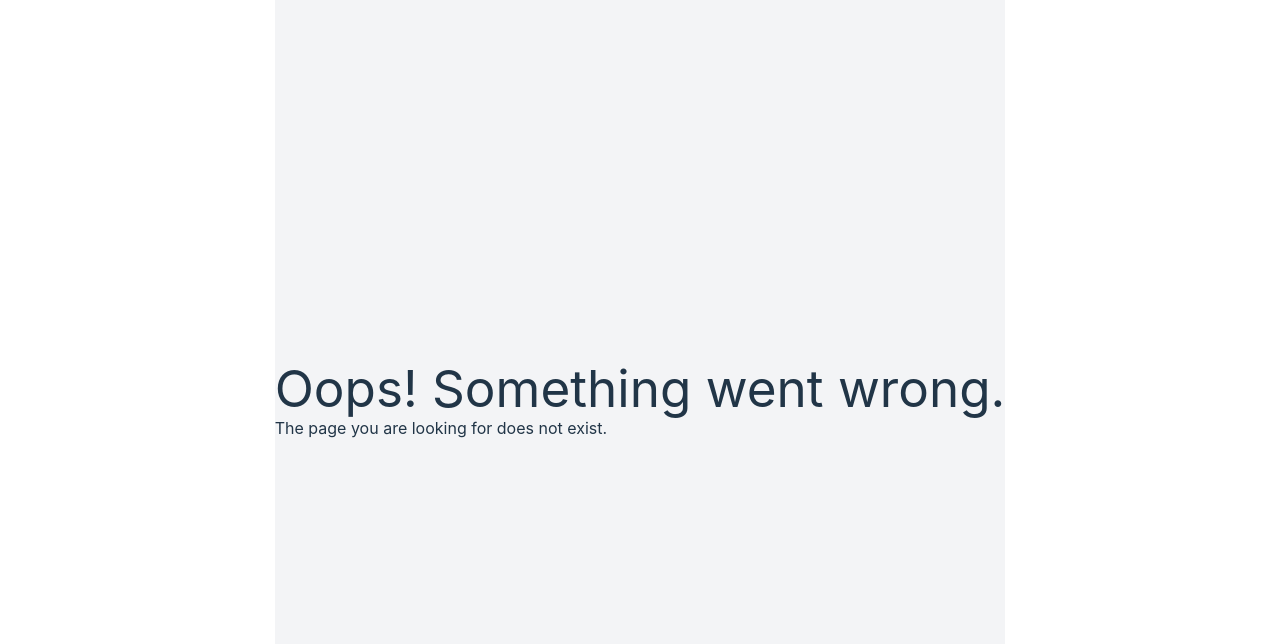
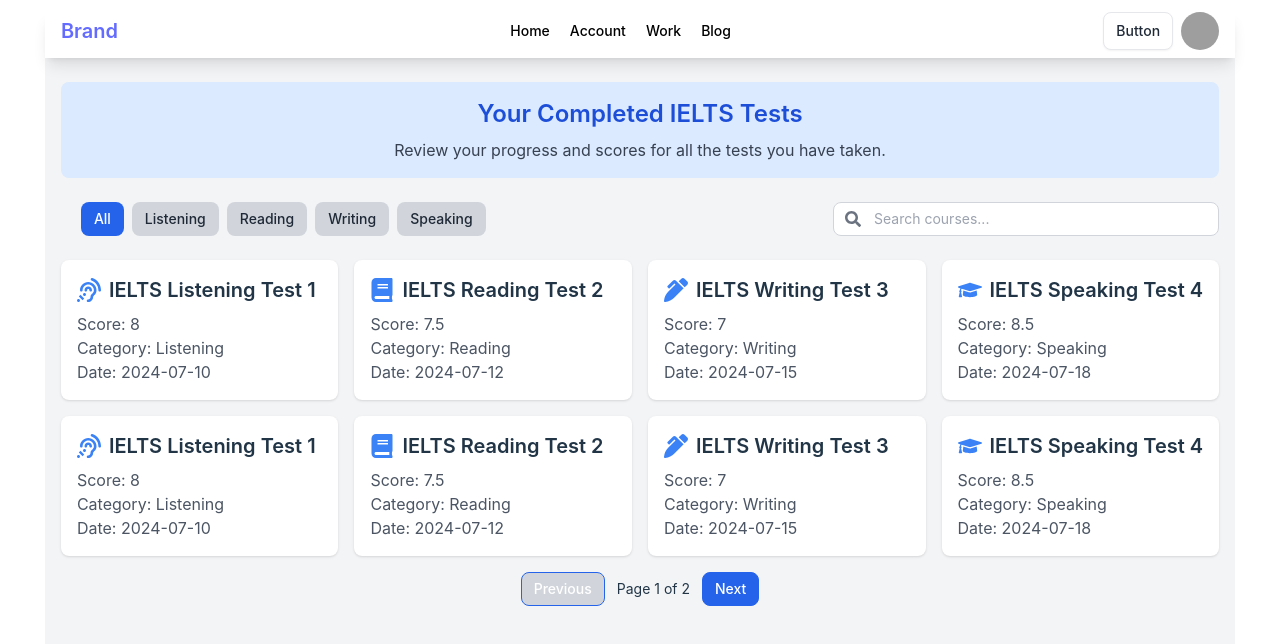
Before and after one commit to lechieulong/TutorMe_UI_v1, a React (Vite) app: page /testlist in a window 1280 px wide. Shown: the top 644 px of the page. Built offline with nearby package versions, Linux system fonts and the light colour scheme; grey boxes are pictures that could not be loaded.

Commit message:
Add Test UI

```diff
--- a/src/App.jsx
+++ b/src/App.jsx
@@ -15,6 +15,8 @@
 import LiveStream from "./pages/LiveStream";
 import MetorInfor from "./pages/Mentor/MentorInforTest";
 import CourseList from "./pages/Course/CourseList";
+import TestList from "./pages/User/TestList";
+// import CourseDetail from './CourseDetail';
 import "preline";
 
 const App = () => {
@@ -50,6 +52,10 @@
 
           {/* Course */}
           <Route path="/courselist" element={<CourseList />} />
+          {/* <Route path="/courses/:courseId" element={<CourseDetail />} /> */}
+
+          {/* List test that User did */}
+          <Route path="/testlist" element={<TestList />} />
 
         </Routes>
       </Router>
--- a/src/pages/Course/CourseList.jsx
+++ b/src/pages/Course/CourseList.jsx
@@ -1,5 +1,5 @@
 import React, { useState, useMemo } from 'react';
-import { FaBook, FaSurprise , FaGraduationCap, FaChalkboardTeacher, FaAssistiveListeningSystems, FaPenAlt, FaSearch } from 'react-icons/fa';
+import { FaBook, FaSurprise , FaAssistiveListeningSystems, FaPenAlt } from 'react-icons/fa';
 import MainLayout from '../../layout/MainLayout';
 import Filter from './components/Filter';
 import CourseCard from './components/CourseCard';
--- a/src/pages/Course/components/CourseCard.jsx
+++ b/src/pages/Course/components/CourseCard.jsx
@@ -1,8 +1,9 @@
 import React from 'react';
+import { Link } from 'react-router-dom';
 
-const CourseCard = ({ title, description, category, icon, teacher }) => {
+const CourseCard = ({ title, description, category, icon, teacher, courseId }) => {
     return (
-        <div className="bg-white shadow-md rounded-lg p-4 flex flex-col items-center">
+        <Link to={`/courses/${courseId}`} className="bg-white shadow-md rounded-lg p-4 flex flex-col items-center hover:bg-gray-100 transition-all">
             <div className="text-2xl mb-2">
                 {icon}
             </div>
@@ -12,7 +13,7 @@
             <div className="text-sm text-gray-600">
                 <span className="font-semibold">Teacher: </span>{teacher}
             </div>
-        </div>
+        </Link>
     );
 };
 
--- /dev/null
+++ b/src/pages/User/TestList.jsx
@@ -0,0 +1,117 @@
+import React, { useState, useMemo } from 'react';
+import { FaPenAlt, FaBook, FaGraduationCap, FaAssistiveListeningSystems } from 'react-icons/fa';
+import MainLayout from '../../layout/MainLayout';
+import Filter from './components/Filter'; // Assume you have a Filter component
+import TestCard from './components/TestCard'; // Create a similar card component for the test data
+
+const UserTests = () => {
+    const [selectedCategory, setSelectedCategory] = useState('All');
+    const [currentPage, setCurrentPage] = useState(1);
+    const [searchTerm, setSearchTerm] = useState('');
+    const testsPerPage = 8;
+
+    // Sample test data
+    const tests = useMemo(() => [
+        { title: "IELTS Listening Test 1", score: 8, category: "Listening", date: "2024-07-10", icon: <FaAssistiveListeningSystems className="text-blue-500 text-2xl" /> },
+        { title: "IELTS Reading Test 2", score: 7.5, category: "Reading", date: "2024-07-12", icon: <FaBook className="text-blue-500 text-2xl" /> },
+        { title: "IELTS Writing Test 3", score: 7, category: "Writing", date: "2024-07-15", icon: <FaPenAlt className="text-blue-500 text-2xl" /> },
+        { title: "IELTS Speaking Test 4", score: 8.5, category: "Speaking", date: "2024-07-18", icon: <FaGraduationCap className="text-blue-500 text-2xl" /> },
+        { title: "IELTS Listening Test 1", score: 8, category: "Listening", date: "2024-07-10", icon: <FaAssistiveListeningSystems className="text-blue-500 text-2xl" /> },
+        { title: "IELTS Reading Test 2", score: 7.5, category: "Reading", date: "2024-07-12", icon: <FaBook className="text-blue-500 text-2xl" /> },
+        { title: "IELTS Writing Test 3", score: 7, category: "Writing", date: "2024-07-15", icon: <FaPenAlt className="text-blue-500 text-2xl" /> },
+        { title: "IELTS Speaking Test 4", score: 8.5, category: "Speaking", date: "2024-07-18", icon: <FaGraduationCap className="text-blue-500 text-2xl" /> },
+        { title: "IELTS Listening Test 1", score: 8, category: "Listening", date: "2024-07-10", icon: <FaAssistiveListeningSystems className="text-blue-500 text-2xl" /> },
+        { title: "IELTS Reading Test 2", score: 7.5, category: "Reading", date: "2024-07-12", icon: <FaBook className="text-blue-500 text-2xl" /> },
+        { title: "IELTS Writing Test 3", score: 7, category: "Writing", date: "2024-07-15", icon: <FaPenAlt className="text-blue-500 text-2xl" /> },
+        { title: "IELTS Speaking Test 4", score: 8.5, category: "Speaking", date: "2024-07-18", icon: <FaGraduationCap className="text-blue-500 text-2xl" /> },
+        // Add more tests...
+    ], []);
+
+    const categories = useMemo(() => ["All", "Listening", "Reading", "Writing", "Speaking"], []);
+
+    // Filter tests based on category and search term
+    const filteredTests = useMemo(() => tests
+        .filter(test => selectedCategory === 'All' || test.category === selectedCategory)
+        .filter(test => test.title.toLowerCase().includes(searchTerm.toLowerCase())),
+        [tests, selectedCategory, searchTerm]
+    );
+
+    // Pagination
+    const indexOfLastTest = currentPage * testsPerPage;
+    const indexOfFirstTest = indexOfLastTest - testsPerPage;
+    const currentTests = filteredTests.slice(indexOfFirstTest, indexOfLastTest);
+    const totalPages = Math.ceil(filteredTests.length / testsPerPage);
+
+    const handleNextPage = () => {
+        if (currentPage < totalPages) {
+            setCurrentPage(currentPage + 1);
+        }
+    };
+
+    const handlePrevPage = () => {
+        if (currentPage > 1) {
+            setCurrentPage(currentPage - 1);
+        }
+    };
+
+    return (
+        <MainLayout>
+            <div className="px-4 py-6">
+                {/* Banner Section */}
+                <div className="bg-blue-100 p-4 rounded-lg mb-6 text-center">
+                    <h2 className="text-2xl font-semibold text-blue-700">Your Completed IELTS Tests</h2>
+                    <p className="text-gray-700 mt-2">Review your progress and scores for all the tests you have taken.</p>
+                </div>
+
+                {/* Filter and Tests Grid */}
+                <Filter
+                    categories={categories}
+                    selectedCategory={selectedCategory}
+                    onCategorySelect={(category) => {
+                        setSelectedCategory(category);
+                        setCurrentPage(1); // Reset to page 1 when changing category
+                    }}
+                    searchTerm={searchTerm}
+                    onSearchChange={(term) => setSearchTerm(term)}
+                />
+                <div className="grid grid-cols-1 md:grid-cols-2 lg:grid-cols-4 gap-4 mt-6">
+                    {currentTests.map((test) => (
+                        <TestCard
+                            key={test.title}
+                            title={test.title}
+                            score={test.score}
+                            category={test.category}
+                            date={test.date}
+                            icon={test.icon}
+                        />
+                    ))}
+                </div>
+
+                {/* Pagination controls */}
+                <div className="flex justify-center items-center mt-4">
+                    <button
+                        onClick={handlePrevPage}
+                        disabled={currentPage === 1}
+                        aria-label="Previous Page"
+                        className={`px-3 py-1.5 mx-1 text-sm font-medium ${currentPage === 1 ? 'bg-gray-300' : 'bg-blue-600'} text-white border border-blue-600 rounded-lg hover:bg-blue-700 focus:outline-none focus:ring-2 focus:ring-blue-400`}
+                    >
+                        Previous
+                    </button>
+                    <span className="text-sm mx-2">
+                        Page {currentPage} of {totalPages}
+                    </span>
+                    <button
+                        onClick={handleNextPage}
+                        disabled={currentPage === totalPages}
+                        aria-label="Next Page"
+                        className={`px-3 py-1.5 mx-1 text-sm font-medium ${currentPage === totalPages ? 'bg-gray-300' : 'bg-blue-600'} text-white border border-blue-600 rounded-lg hover:bg-blue-700 focus:outline-none focus:ring-2 focus:ring-blue-400`}
+                    >
+                        Next
+                    </button>
+                </div>
+            </div>
+        </MainLayout>
+    );
+};
+
+export default UserTests;
--- /dev/null
+++ b/src/pages/User/components/Filter.jsx
@@ -0,0 +1,35 @@
+import React from 'react';
+import { FaSearch } from 'react-icons/fa';
+
+const Filter = ({ categories, selectedCategory, onCategorySelect, searchTerm, onSearchChange }) => {
+    return (
+        <div className="mb-6 flex flex-col items-center md:flex-row md:justify-between">
+            <div className="flex flex-wrap justify-center md:ml-4 mb-4 md:mb-0">
+                {categories.map((category) => (
+                    <button
+                        key={category}
+                        onClick={() => onCategorySelect(category)}
+                        className={`px-3 py-1.5 mx-1 text-sm font-medium rounded-lg
+                            ${selectedCategory === category
+                            ? 'bg-blue-600 text-white' : 'bg-gray-300 text-gray-800'}
+                            hover:bg-blue-700 focus:outline-none focus:ring-2 focus:ring-blue-500`}
+                    >
+                        {category}
+                    </button>
+                ))}
+            </div>
+            <div className="relative w-full md:w-1/2 lg:w-1/3">
+                <FaSearch className="absolute top-1/2 left-3 transform -translate-y-1/2 text-gray-500" />
+                <input
+                    type="text"
+                    placeholder="Search courses..."
+                    value={searchTerm}
+                    onChange={(e) => onSearchChange(e.target.value)}
+                    className="px-3 py-1.5 pl-10 border border-gray-300 rounded-lg w-full text-sm"
+                />
+            </div>
+        </div>
+    );
+};
+
+export default Filter;
--- /dev/null
+++ b/src/pages/User/components/TestCard.jsx
@@ -0,0 +1,13 @@
+const TestCard = ({ title, score, category, date, icon }) => (
+    <div className="p-4 bg-white shadow rounded-lg">
+        <div className="flex items-center mb-2">
+            {icon}
+            <h3 className="text-xl font-semibold ml-2">{title}</h3>
+        </div>
+        <p className="text-gray-600">Score: {score}</p>
+        <p className="text-gray-600">Category: {category}</p>
+        <p className="text-gray-600">Date: {date}</p>
+    </div>
+);
+
+export default TestCard;
```
